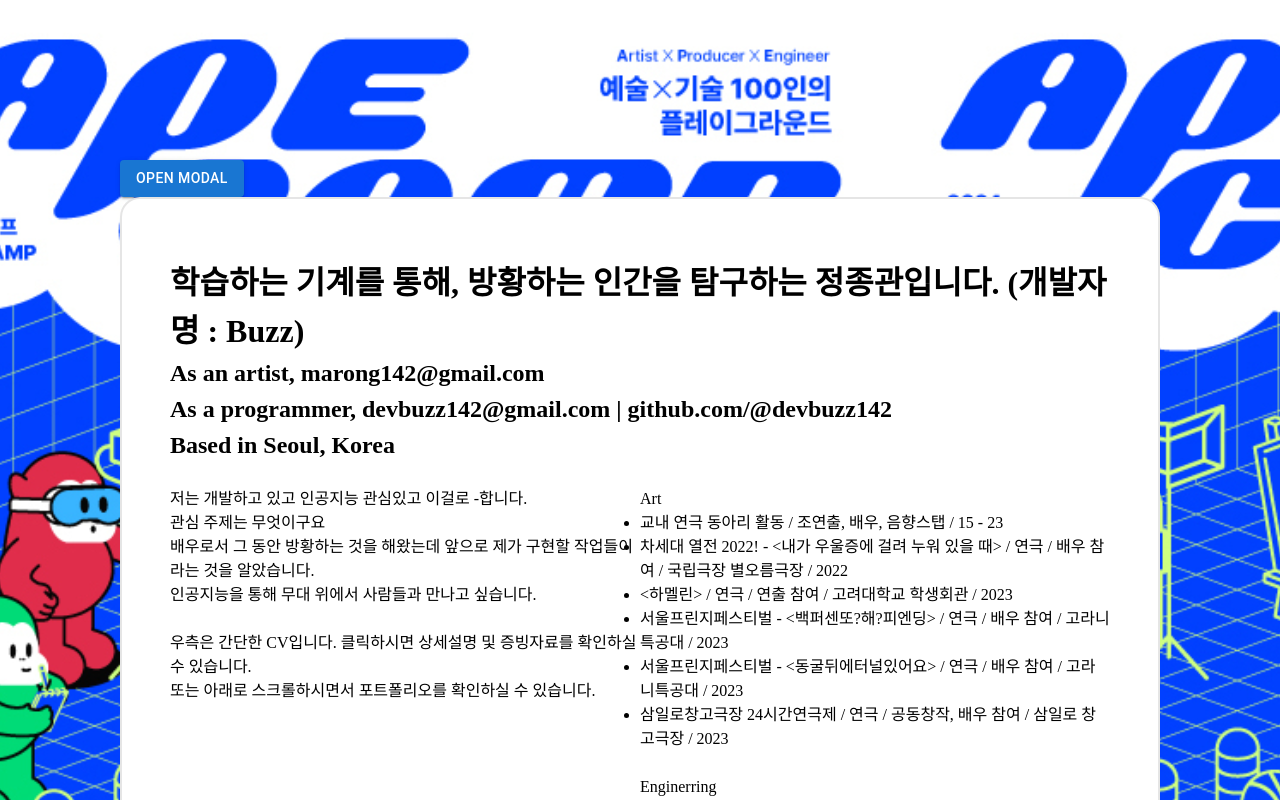
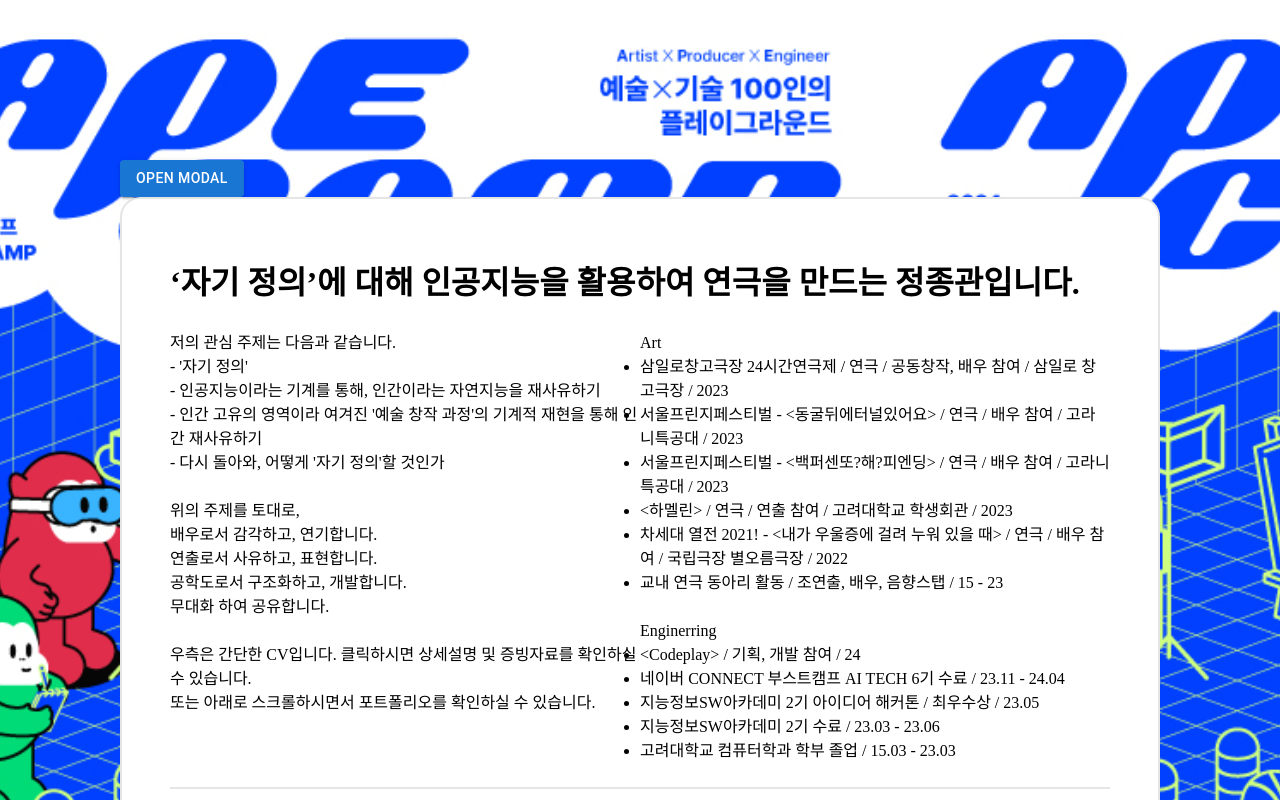
Before and after one commit to devBuzz142/apecamp, a React (Vite) app: page / in a window 1280 px wide. Built offline with nearby package versions, Linux system fonts and the light colour scheme.

Commit message:
feat: cv 수정

```diff
--- a/src/App.jsx
+++ b/src/App.jsx
@@ -69,12 +69,8 @@ function App() {
       </Modal>
       <MainSection>
         <h1>
-          학습하는 기계를 통해, 방황하는 인간을 탐구하는 정종관입니다. (개발자명
-          : Buzz)
+          ‘자기 정의’에 대해 인공지능을 활용하여 연극을 만드는 정종관입니다.
         </h1>
-        <h2>As an artist, marong142@gmail.com</h2>
-        <h2>As a programmer, devbuzz142@gmail.com | github.com/@devbuzz142</h2>
-        <h2>Based in Seoul, Korea</h2>
         <CvPage />
         <ArduinoPage />
         <HamelinPage />
--- a/src/pages/CvPage.jsx
+++ b/src/pages/CvPage.jsx
@@ -5,13 +5,22 @@ const CvPage = () => {
   return (
     <Page>
       <PageLeftSection>
-        <div>저는 개발하고 있고 인공지능 관심있고 이걸로 -합니다.</div>
-        <div>관심 주제는 무엇이구요</div>
+        <div>저의 관심 주제는 다음과 같습니다.</div>
+        <div>- '자기 정의'</div>
         <div>
-          배우로서 그 동안 방황하는 것을 해왔는데 앞으로 제가 구현할
-          작업들이라는 것을 알았습니다.
+          - 인공지능이라는 기계를 통해, 인간이라는 자연지능을 재사유하기
         </div>
-        <div>인공지능을 통해 무대 위에서 사람들과 만나고 싶습니다.</div>
+        <div>
+          - 인간 고유의 영역이라 여겨진 '예술 창작 과정'의 기계적 재현을 통해
+          인간 재사유하기
+        </div>
+        <div>- 다시 돌아와, 어떻게 '자기 정의'할 것인가</div>
+        <br />
+        <div>위의 주제를 토대로,</div>
+        <div>배우로서 감각하고, 연기합니다.</div>
+        <div>연출로서 사유하고, 표현합니다.</div>
+        <div>공학도로서 구조화하고, 개발합니다.</div>
+        <div>무대화 하여 공유합니다.</div>
         <br />
         <div>
           우측은 간단한 CV입니다. 클릭하시면 상세설명 및 증빙자료를 확인하실 수
@@ -22,39 +31,39 @@ const CvPage = () => {
       <PageRightSection>
         <ul>
           <lh>Art</lh>
-          <li>교내 연극 동아리 활동 / 조연출, 배우, 음향스탭 / 15 - 23</li>
           <li>
-            차세대 열전 2022! - {"<"}내가 우울증에 걸려 누워 있을 때{">"} / 연극
-            / 배우 참여 / 국립극장 별오름극장 / 2022
+            삼일로창고극장 24시간연극제 / 연극 / 공동창작, 배우 참여 / 삼일로
+            창고극장 / 2023
+          </li>
+          <li>
+            서울프린지페스티벌 - {"<"}동굴뒤에터널있어요{">"} / 연극 / 배우 참여
+            / 고라니특공대 / 2023
+          </li>
+          <li>
+            서울프린지페스티벌 - {"<"}백퍼센또?해?피엔딩{">"} / 연극 / 배우 참여
+            / 고라니특공대 / 2023
           </li>
           <li>
             {"<"}하멜린
             {">"} / 연극 / 연출 참여 / 고려대학교 학생회관 / 2023
           </li>
           <li>
-            서울프린지페스티벌 - {"<"}백퍼센또?해?피엔딩{">"} / 연극 / 배우 참여
-            / 고라니특공대 / 2023
+            차세대 열전 2021! - {"<"}내가 우울증에 걸려 누워 있을 때{">"} / 연극
+            / 배우 참여 / 국립극장 별오름극장 / 2022
           </li>
-          <li>
-            서울프린지페스티벌 - {"<"}동굴뒤에터널있어요{">"} / 연극 / 배우 참여
-            / 고라니특공대 / 2023
-          </li>
-          <li>
-            삼일로창고극장 24시간연극제 / 연극 / 공동창작, 배우 참여 / 삼일로
-            창고극장 / 2023
-          </li>
+          <li>교내 연극 동아리 활동 / 조연출, 배우, 음향스탭 / 15 - 23</li>
         </ul>
         <br />
         <ul>
           <lh>Enginerring</lh>
-          <li>고려대학교 컴퓨터학과 학부 졸업 / 15.03 - 23.03</li>
-          <li>지능정보SW아카데미 2기 수료 / 23.03 - 23.06</li>
-          <li>지능정보SW아카데미 2기 아이디어 해커톤 / 최우수상 / 23.05</li>
-          <li>네이버 CONNECT 부스트캠프 AI TECH 6기 수료 / 23.11 - 24.04</li>
           <li>
             {"<"}Codeplay
             {">"} / 기획, 개발 참여 / 24
           </li>
+          <li>네이버 CONNECT 부스트캠프 AI TECH 6기 수료 / 23.11 - 24.04</li>
+          <li>지능정보SW아카데미 2기 아이디어 해커톤 / 최우수상 / 23.05</li>
+          <li>지능정보SW아카데미 2기 수료 / 23.03 - 23.06</li>
+          <li>고려대학교 컴퓨터학과 학부 졸업 / 15.03 - 23.03</li>
         </ul>
       </PageRightSection>
     </Page>
```
